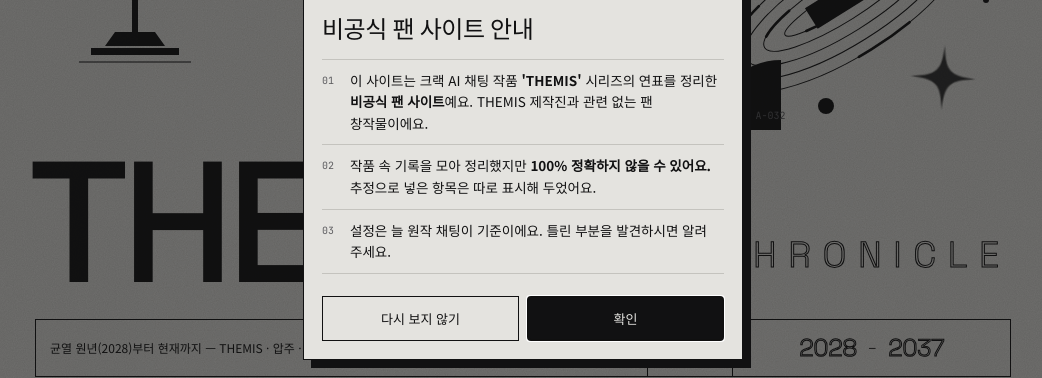
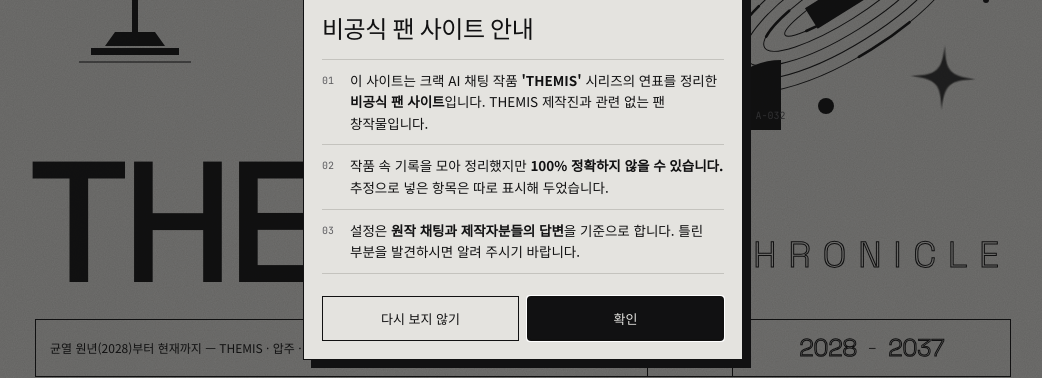
Before and after one commit to BBABIYONG/THEMIS-History-Chart, a plain HTML site: page index.html in a window 1280 px wide. Shown: the part 244-622 px from the top of the page, without its empty margins (117-1159 px from the left). Drawn offline with Linux system fonts and the light colour scheme.

Commit message:
Add files via upload

```diff
--- a/index.html
+++ b/index.html
@@ -916,7 +916,7 @@ const TODO = [
       <small>내 캐릭터 기록을 THEMIS 연혁표 사이에 끼우고, 최애와 함께한 연대기를 이미지로 저장해요.</small>
     </a>
     <div class="foot-line mono"><span>THEMIS ⟷ APSU</span><span>Order / Inversion</span></div>
-    <p class="fan-note">비공식 팬 사이트 · 원작: 크랙 AI 채팅 <b>THEMIS</b> 시리즈 · 내용이 100% 정확하지 않을 수 있어요. <button type="button" class="ntc-open" data-notice>이용 안내</button></p>
+    <p class="fan-note">비공식 팬 사이트 · 원작: 크랙 AI 채팅 <b>THEMIS</b> 시리즈 · 내용이 100% 정확하지 않을 수 있습니다. <button type="button" class="ntc-open" data-notice>이용 안내</button><span class="fan-contact">문의 · X @a1ette</span></p>
   </footer>
 </div>
 <nav class="spy" id="spy" aria-label="연도 바로가기">
@@ -1263,6 +1263,7 @@ render();
   .ntc-foot button{flex:1;font:inherit;font-size:13px;padding:11px 10px;cursor:pointer;border:1px solid var(--ink);background:transparent;color:var(--ink)}
   .ntc-foot button.solid{background:var(--ink);color:var(--paper)}
   .ntc-open{font:inherit;background:none;border:none;border-bottom:1px solid currentColor;color:inherit;cursor:pointer;padding:0}
+  .fan-contact{display:block;margin-top:2px;color:var(--faint);font-family:"JetBrains Mono",monospace;font-size:11px;letter-spacing:.04em}
   .fan-note{margin-top:14px;color:var(--sub);font-size:12px;line-height:1.7}
 </style>
 <div class="ntc" id="ntc" role="dialog" aria-modal="true" aria-labelledby="ntcTitle">
@@ -1271,9 +1272,9 @@ render();
     <div class="ntc-body">
       <h3 id="ntcTitle">비공식 팬 사이트 안내</h3>
       <ol>
-        <li><span>이 사이트는 크랙 AI 채팅 작품 <b>'THEMIS'</b> 시리즈의 연표를 정리한 <b>비공식 팬 사이트</b>예요. THEMIS 제작진과 관련 없는 팬 창작물이에요.</span></li>
-        <li><span>작품 속 기록을 모아 정리했지만 <b>100% 정확하지 않을 수 있어요.</b> 추정으로 넣은 항목은 따로 표시해 두었어요.</span></li>
-        <li><span>설정은 늘 원작 채팅이 기준이에요. 틀린 부분을 발견하시면 알려 주세요.</span></li>
+        <li><span>이 사이트는 크랙 AI 채팅 작품 <b>'THEMIS'</b> 시리즈의 연표를 정리한 <b>비공식 팬 사이트</b>입니다. THEMIS 제작진과 관련 없는 팬 창작물입니다.</span></li>
+        <li><span>작품 속 기록을 모아 정리했지만 <b>100% 정확하지 않을 수 있습니다.</b> 추정으로 넣은 항목은 따로 표시해 두었습니다.</span></li>
+        <li><span>설정은 <b>원작 채팅과 제작자분들의 답변</b>을 기준으로 합니다. 틀린 부분을 발견하시면 알려 주시기 바랍니다.</span></li>
       </ol>
     </div>
     <div class="ntc-foot">
```
